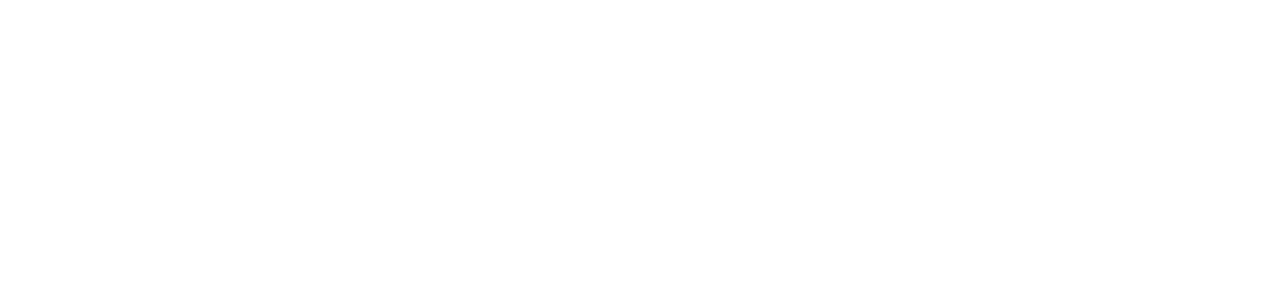
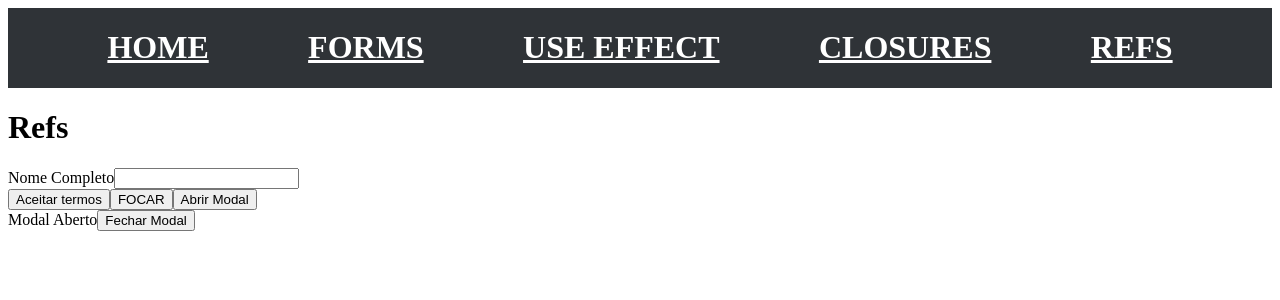
Before and after one commit to gabrielrsp/react-custom-hooks, a React (Vite) app: page /refs in a window 1280 px wide. Before the commit this address had no page. Shown: the top 300 px of the page. Built offline with nearby package versions, Linux system fonts and the light colour scheme.

Commit message:
add useRef studies

```diff
--- a/src/Components/Header.tsx
+++ b/src/Components/Header.tsx
@@ -9,6 +9,7 @@
         <Link style={{ color: '#fff' }} to="/forms"> <h1> FORMS </h1></Link>
         <Link style={{ color: '#fff' }} to="/use-effect"> <h1> USE EFFECT </h1></Link>
         <Link style={{ color: '#fff' }} to="/closure"> <h1> CLOSURES </h1></Link>
+        <Link style={{ color: '#fff' }} to="/refs"> <h1> REFS </h1></Link>
       </div>
     </>
 
--- /dev/null
+++ b/src/Components/Input.tsx
@@ -0,0 +1,30 @@
+import React, { InputHTMLAttributes, forwardRef } from "react";
+
+interface InputProps extends InputHTMLAttributes<HTMLInputElement>{
+  name: string;
+  label: string;
+}
+
+// ForwardRefRenderFunction -> Encaminhamento da Ref pra dentro desse elemento
+
+// recebe no generic 2 parametros: tipo do elemento que vai receber a ref e as props
+
+// OBS: A ref aqui é passada como segundo parametro da função do componente!!!!
+
+const Input: React.ForwardRefRenderFunction<HTMLInputElement, InputProps> = ({name, label, ...props}, ref) => {
+  return (
+    <div>
+      <label htmlFor={name}>{label}</label>
+
+      <input
+        ref={ref}
+        type="text"
+        {...props}
+      />
+
+
+    </div>
+  )
+}
+
+export default forwardRef(Input)
--- /dev/null
+++ b/src/Components/Modal.tsx
@@ -0,0 +1,40 @@
+import React, { forwardRef, useCallback, useState, useImperativeHandle } from 'react'
+
+//Definindo quais metodos eu quero expor pro componente pai
+export interface ModalHandles {
+  openModal: () => void
+}
+
+const Modal: React.ForwardRefRenderFunction<ModalHandles> = ({}, ref) => {
+  const [visible, setVisible] = useState(true);
+
+
+  const openModal = useCallback(() => {
+    setVisible(true);
+  },[])
+
+
+  // EXPONDO A FUNÇÃO PARA O COMPONENTE PAI !!!!!
+  useImperativeHandle(ref, () => {
+    return {
+      openModal
+    }
+  })
+
+  const handleCloseModal = useCallback(() => {
+    setVisible(false)
+  }, [])
+
+  if (!visible) {
+    return null;
+  }
+
+  return (
+    <div>
+      Modal Aberto
+      <button onClick={handleCloseModal}>Fechar Modal</button>
+    </div>
+  )
+}
+
+export default forwardRef(Modal)
--- a/src/Router.tsx
+++ b/src/Router.tsx
@@ -4,6 +4,7 @@
 import { Home } from './pages/Home';
 import { UseEffect } from './pages/UseEffect'
 import { Closure } from './pages/Closure';
+import { Refs } from './pages/Refs';
 
 export function Router () {
   return (
@@ -13,6 +14,7 @@
         <Route path='/forms' element={<Forms />} />
         <Route path='/use-effect' element={<UseEffect />} />
         <Route path='/closure' element={<Closure />} />
+        <Route path='/refs' element={<Refs />} />
       </Route>
     </Routes>
 
--- /dev/null
+++ b/src/pages/Refs.tsx
@@ -0,0 +1,75 @@
+import { FormEvent, FormEventHandler, useCallback, useEffect, useRef, useState } from "react"
+import Input from "../Components/Input"
+import Modal, { ModalHandles } from "../Components/Modal"
+
+
+export function Refs () {
+
+  //Acessando propriedade dos elementos diretamente na DOM
+  const nameInputRef = useRef<HTMLInputElement>(null)
+
+  // Armazenando valores sem atualizar o componente
+  const acceptTermsRef = useRef({ value: false })
+
+  const modalRef = useRef<ModalHandles>(null)
+
+  /*
+    como estou utilizando refs,
+    quando alterados seus valores,
+    não provocam nova atualização dentro do componente
+  */
+
+  useEffect(() => {
+    // nameInputRef.current?.focus()
+  }, []);
+
+
+  function inputFocus() {
+    nameInputRef.current?.focus()
+  }
+
+  const handleFocus = useCallback(() => {
+    inputFocus()
+  }, [])
+
+
+  function handleSubmit(e: FormEvent) {
+    e.preventDefault()
+    inputFocus()
+
+    console.log('INPUT VAL',nameInputRef.current?.value)
+    console.log('TERMS',acceptTermsRef.current?.value)
+  }
+
+  const handleAcceptTerms = () => {
+    acceptTermsRef.current.value = !acceptTermsRef.current.value
+  }
+
+
+  const handleOpenModal = useCallback (() => {
+    modalRef.current?.openModal()
+  }, [])
+
+
+ /* no Input abaixo estamos encaminhando uma ref componente superior para um componente filho
+    ou seja, criei um componente e passei uma ref dele pra dentro de um componente filho
+ */
+
+
+  return (
+
+    <div>
+      <h1>Refs</h1>
+      <form onSubmit={handleSubmit}>
+        <Input name="name" label="Nome Completo" ref={nameInputRef}/>
+
+        <button type="button" onClick={handleAcceptTerms}>Aceitar termos</button>
+        <button type="submit"> FOCAR </button>
+
+        <button onClick={handleOpenModal}> Abrir Modal</button>
+
+      </form>
+      <Modal ref={modalRef} />
+    </div>
+  )
+}
```
